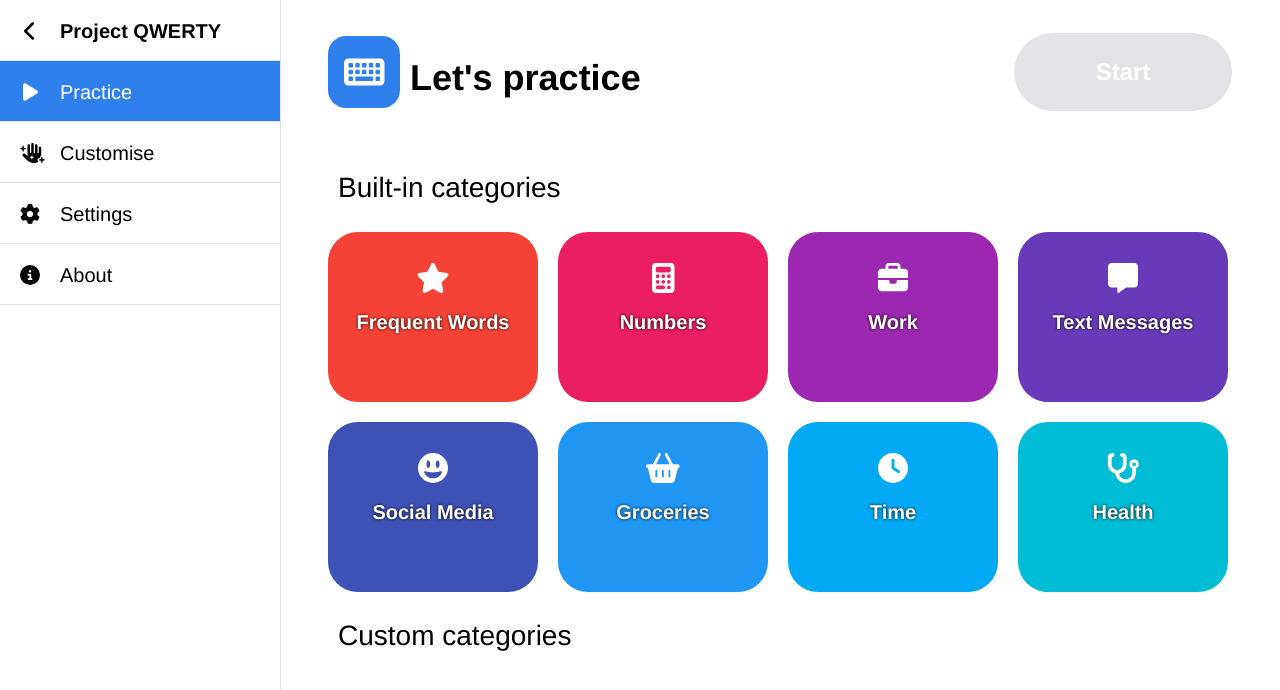
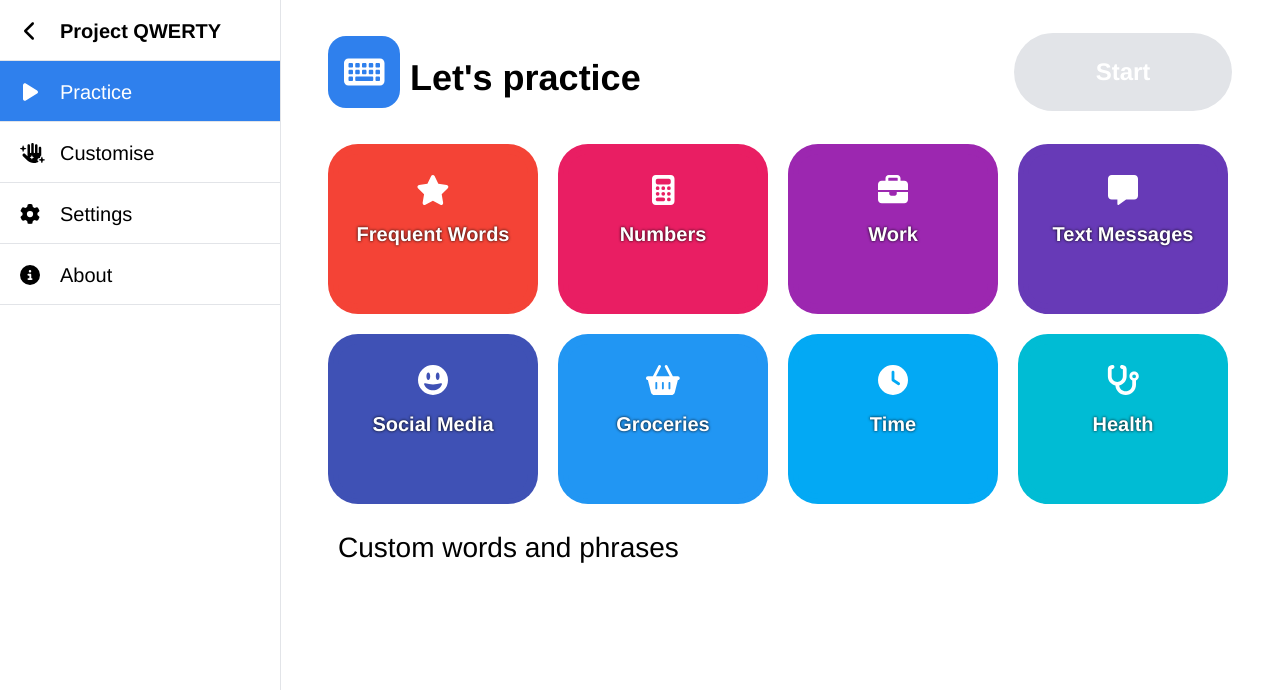
Before and after one commit to project-qwerty/project-qwerty, a Vue app: page /select-categories in a window 1280 px wide. Shown: the top 690 px of the page. Built offline with nearby package versions, Linux system fonts and the light colour scheme.

Commit message:
update headings on select words page

```diff
--- a/src/views/SelectCategories.vue
+++ b/src/views/SelectCategories.vue
@@ -17,8 +17,6 @@
             v-on:click="$router.push('/practice')" />
       </header>
 
-      <IconHeader text="Built-in categories" />
-
       <div class="tiles">
         <ToggleTile
             v-for="(categoryName, index) in builtInCategories" v-bind:key="index"
@@ -30,7 +28,7 @@
             v-on:update="builtInCategoryClicked($event)" />
       </div>
 
-      <IconHeader text="Custom categories" />
+      <IconHeader text="Custom words and phrases" />
 
       <div class="tiles">
         <ToggleTile
```
